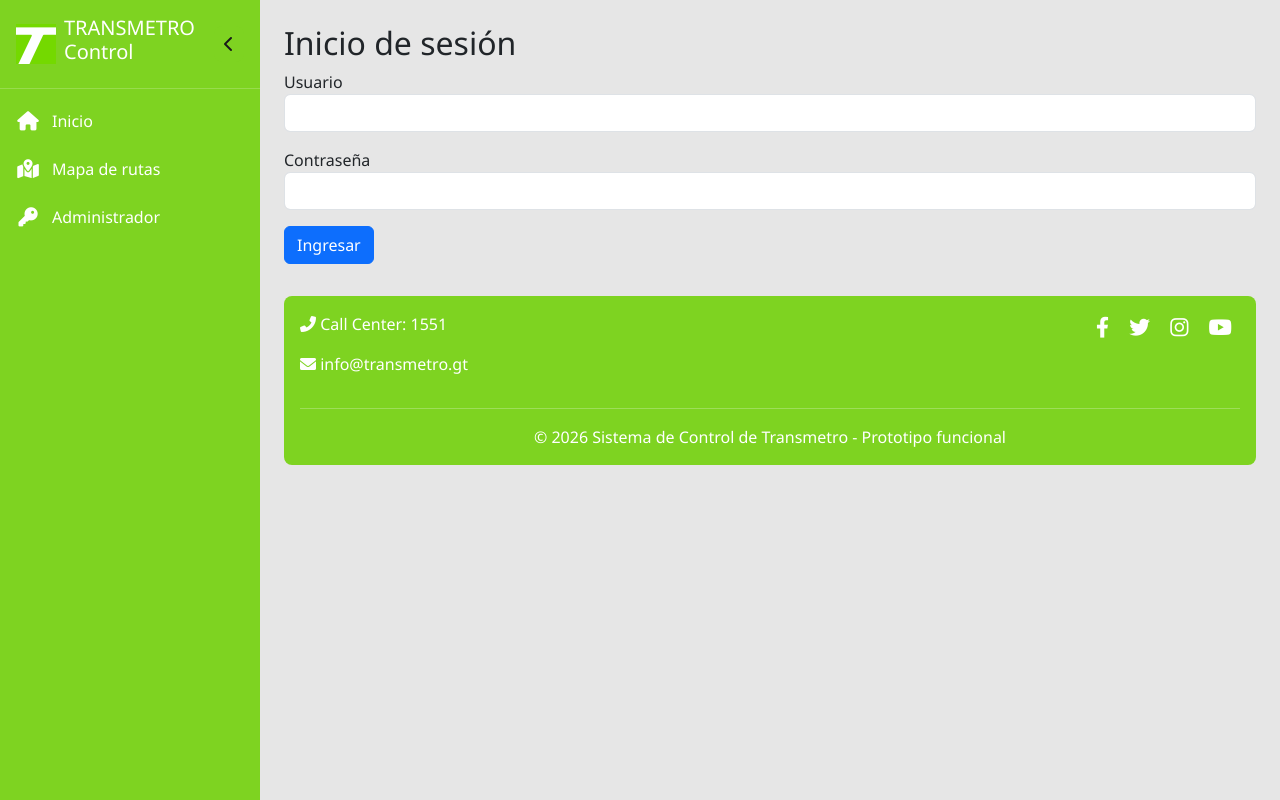
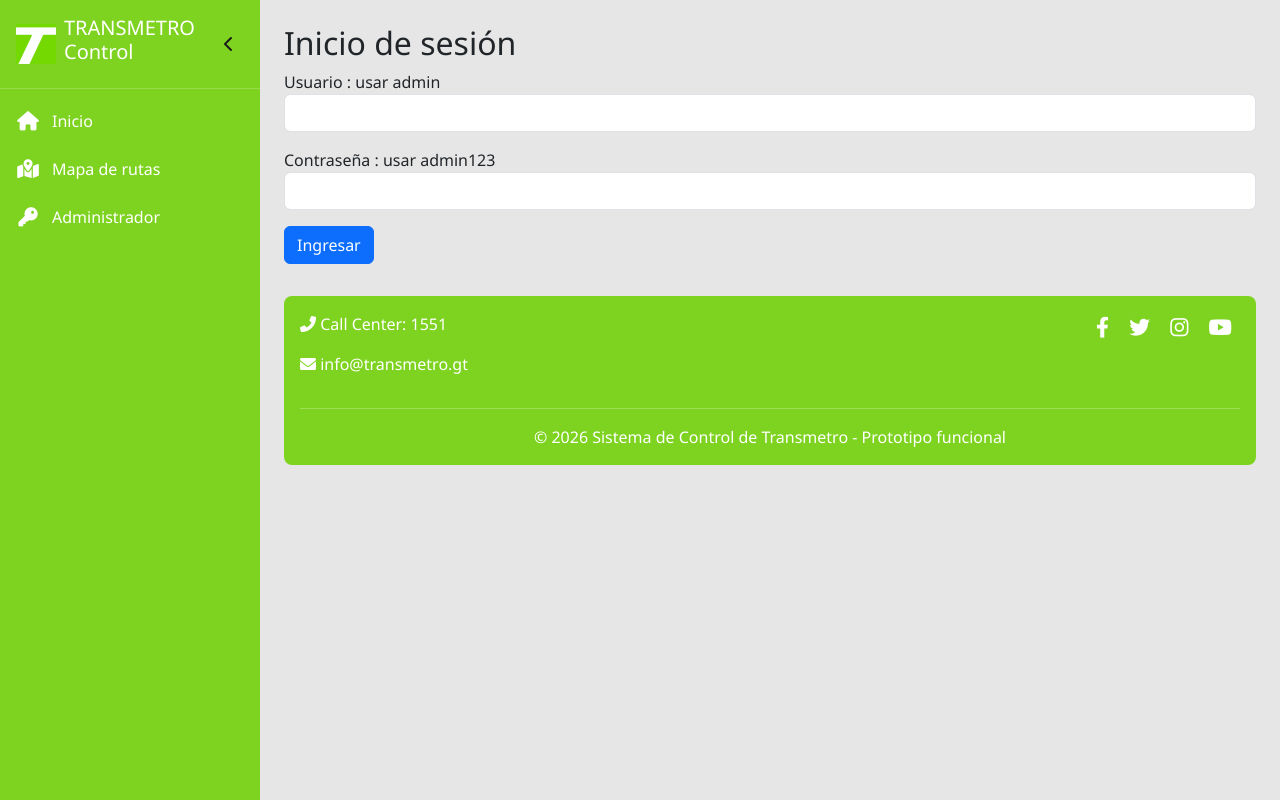
Before and after one commit to jpinto-p/transmetro-prototipo, a Flask app: page /login in a window 1280 px wide. Run offline with Flask 3, Linux system fonts and the light colour scheme.

Commit message:
Actualizar login

```diff
--- a/templates/login.html
+++ b/templates/login.html
@@ -2,8 +2,8 @@
 {% block content %}
 <h2>Inicio de sesión</h2>
 <form method="post">
-    <div class="mb-3"><label>Usuario</label><input type="text" name="username" class="form-control" required></div>
-    <div class="mb-3"><label>Contraseña</label><input type="password" name="password" class="form-control" required></div>
+    <div class="mb-3"><label>Usuario : usar admin</label><input type="text" name="username" class="form-control" required></div>
+    <div class="mb-3"><label>Contraseña : usar admin123</label><input type="password" name="password" class="form-control" required></div>
     <button type="submit" class="btn btn-primary">Ingresar</button>
 </form>
 {% endblock %}
```
